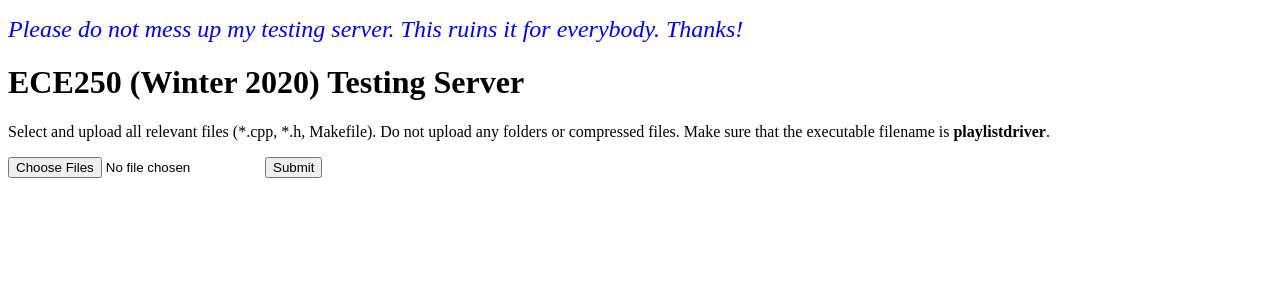
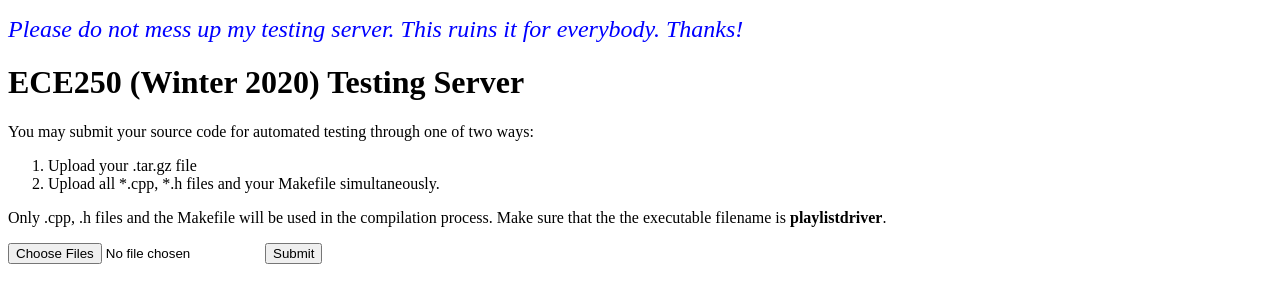
Before and after one commit to johnliu0/ece250-testing-server, a Flask app: page /projects/0 in a window 1280 px wide. Shown: the top 303 px of the page. Run offline with Flask 2, Linux system fonts and the light colour scheme; some libraries are stand-ins or nearby versions.

Commit message:
Allow for tar file uploads

```diff
--- a/main.py
+++ b/main.py
@@ -6,6 +6,7 @@ import os
 import subprocess
 import uuid
 import shutil
+import tarfile
 from flask import Flask, render_template, request, redirect, url_for
 from werkzeug.utils import secure_filename
 
@@ -38,10 +39,50 @@ def upload_files(project_num):
     temp_dir = os.path.join(app.config['UPLOAD_DIR'], temp_dir_name)
     os.mkdir(temp_dir)
 
+    # remove temp dir and its contents
+    def clean_temp_dir():
+        shutil.rmtree(temp_dir)
+
+    # check if a file has an allowed extension
+    def is_file_ext_valid(filename, allowed_extensions):
+        idx_dot = filename.rfind('.')
+        return idx_dot != -1 and filename[idx_dot:].lower() in allowed_extensions
+
     # save all uploaded files to temp folder
-    for file in request.files.getlist('src'):
+    uploaded_files = request.files.getlist('src')
+    for file in uploaded_files:
         filename = secure_filename(file.filename)
-        file.save(os.path.join(temp_dir, filename))
+        # allow .gz, .cpp, and .h files, and makefile
+        if (is_file_ext_valid(filename, ['.gz', '.cpp', '.h'])
+            or filename.lower() == 'makefile'):
+            file.save(os.path.join(temp_dir, filename))
+
+    # if one file was uploaded, the user should be trying to
+    # upload a .tar.gz containing their source code
+    if len(uploaded_files) == 1:
+        try:
+            tarfile_path = os.path.join(temp_dir, secure_filename(uploaded_files[0].filename))
+            # check if the file is valid; is_tarfile returns a boolean and may raise an exception
+            if not tarfile.is_tarfile(tarfile_path):
+                raise
+            tar_obj = tarfile.open(tarfile_path)
+            # extract all .cpp, .h, files and makefile from tar
+            valid_files = []
+            for file in tar_obj.getmembers():
+                # do not allow malicious file names
+                if file.name != secure_filename(file.name):
+                    continue
+                if (is_file_ext_valid(file.name, ['.cpp', '.h'])
+                    or file.name.lower() == 'makefile'):
+                    valid_files.append(file)
+            print(valid_files)
+
+            # extract tar to temp dir
+            tar_obj.extractall(path=temp_dir, members=valid_files)
+        except Exception as e:
+            print(e)
+            clean_temp_dir()
+            return 'invalid .tar.gz'
 
     # run make
     make_process = subprocess.Popen(
@@ -54,8 +95,7 @@ def upload_files(project_num):
 
     # check for compilation error
     if make_process.returncode != 0:
-        # remove temp dir and its contents
-        shutil.rmtree(temp_dir)
+        clean_temp_dir()
         stderr = make_process.stderr
         err = []
         while True:
@@ -121,8 +161,7 @@ def upload_files(project_num):
         test_case_data.append((test_case_num, expected_output_lines, actual_output_lines, success))
         test_case_num += 1
 
-    # remove temp dir and its contents
-    shutil.rmtree(temp_dir)
+    clean_temp_dir()
 
     return render_template(
         'testcases.html',
--- a/templates/project.html
+++ b/templates/project.html
@@ -5,8 +5,16 @@
 <h1>ECE250 (Winter 2020) Testing Server</h1>
 <p></p>
 
-<p>Select and upload all relevant files (*.cpp, *.h, Makefile). Do not upload any folders or compressed files. Make sure that
-the executable filename is <strong>playlistdriver</strong>.</p>
+<p>You may submit your source code for automated testing through one of two ways:
+  <ol>
+    <li>Upload your .tar.gz file</li>
+    <li>Upload all *.cpp, *.h files and your Makefile simultaneously.</li>
+  </ol>
+
+  Only .cpp, .h files and the Makefile will be used in the compilation process.
+  Make sure that the the executable filename is <strong>playlistdriver</strong>.
+</p>
+
 <form enctype="multipart/form-data" action="/upload/{{ project_num }}" method="post">
   <input type="file" name="src" multiple />
   <input type="submit" name="submit" />
```
